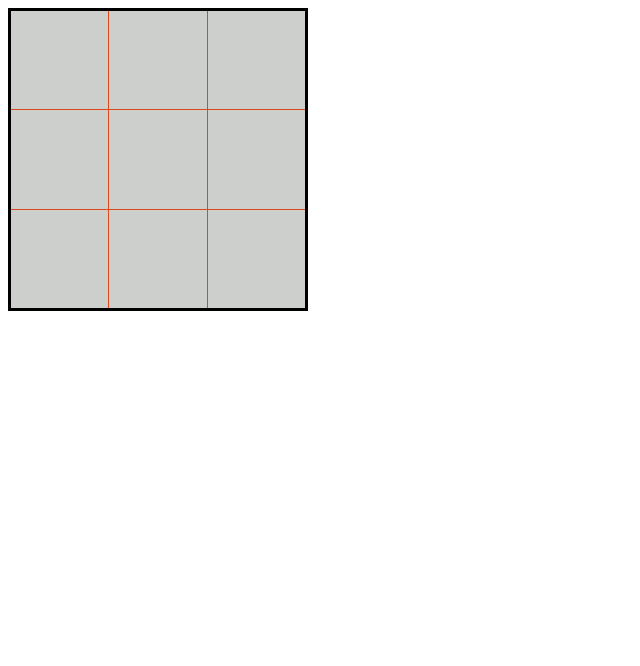
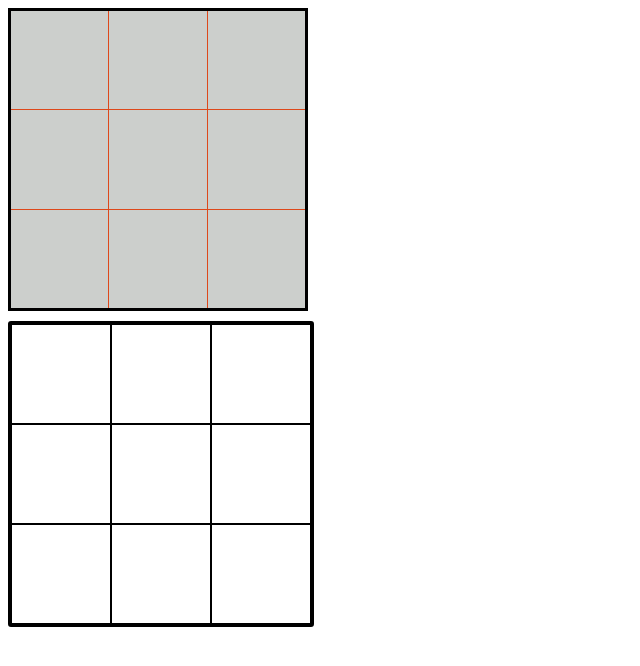
Before and after one commit to Arnaudf59/jeux-js, a website: page morpion/morpion.html in a window 1280 px wide. Shown: the whole page, without its empty margins (0-640 px from the left). Drawn offline with Linux system fonts and the light colour scheme.

Commit message:
debut morpion div

```diff
--- a/morpion/morpion.css
+++ b/morpion/morpion.css
@@ -1,4 +1,4 @@
-
+/* style jeu tableau*/
 table {
     background-color: #cccfcc;
     border: medium solid #000000;
@@ -27,3 +27,76 @@ td {
     width: 25px;
 	height: 25px;
 }
+
+/* Rajout style div*/
+.content{
+    margin-top: 10px;
+    border: 3px solid black;
+    width: 300px;
+    height: 300px;
+    border-radius: 3px;
+    display: flex;
+}
+
+.colone1{
+    width: 100px;
+    display: flex;
+    flex-direction: column;
+}
+
+.case_1{
+    border:1px solid black;
+    height: 100px;
+}
+
+.case_4{
+    border:1px solid black;
+    height: 100px;
+}
+
+.case_7{
+    border:1px solid black;
+    height: 100px;
+}
+
+.colone2{
+    width: 100px;
+    display: flex;
+    flex-direction: column;
+}
+
+.case_2{
+    border:1px solid black;
+    height: 100px;
+}
+
+.case_5{
+    border:1px solid black;
+    height: 100px;
+}
+
+.case_8{
+    border:1px solid black;
+    height: 100px;
+}
+
+.colone3{
+    width: 100px;
+    display: flex;
+    flex-direction: column;
+}
+
+.case_3{
+    border:1px solid black;
+    height: 100px;
+}
+
+.case_6{
+    border:1px solid black;
+    height: 100px;
+}
+
+.case_9{
+    border:1px solid black;
+    height: 100px;
+}
--- a/morpion/morpion.html
+++ b/morpion/morpion.html
@@ -39,5 +39,42 @@
                 </td>
             </tr>
         </table>
+
+
+        <div class="content">
+            <div class="colone1">
+                <div class="case_1">
+
+                </div>
+                <div class="case_4">
+
+                </div>
+                <div class="case_7">
+
+                </div>
+            </div>
+            <div class="colone2">
+                <div class="case_2">
+
+                </div>
+                <div class="case_5">
+
+                </div>
+                <div class="case_8">
+
+                </div>
+            </div>
+            <div class="colone3">
+                <div class="case_3">
+
+                </div>
+                <div class="case_6">
+
+                </div>
+                <div class="case_9">
+
+                </div>
+            </div>
+        </div>
     </body>
 </html>
```
